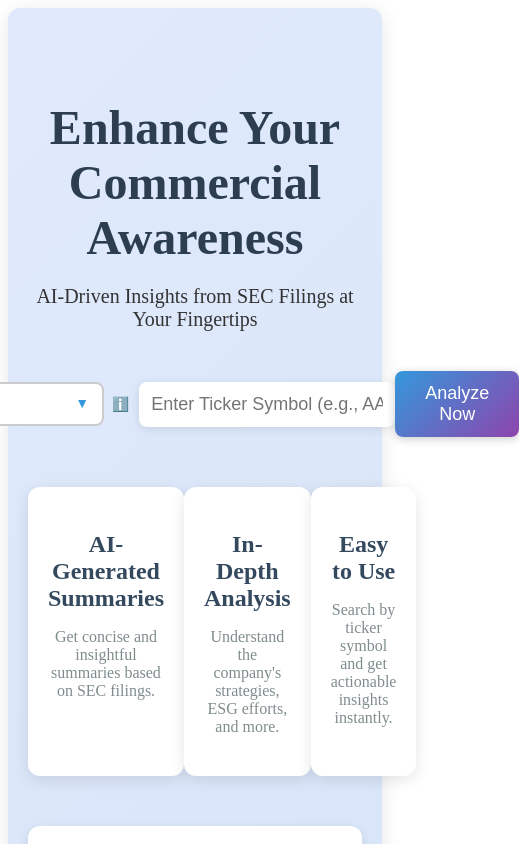
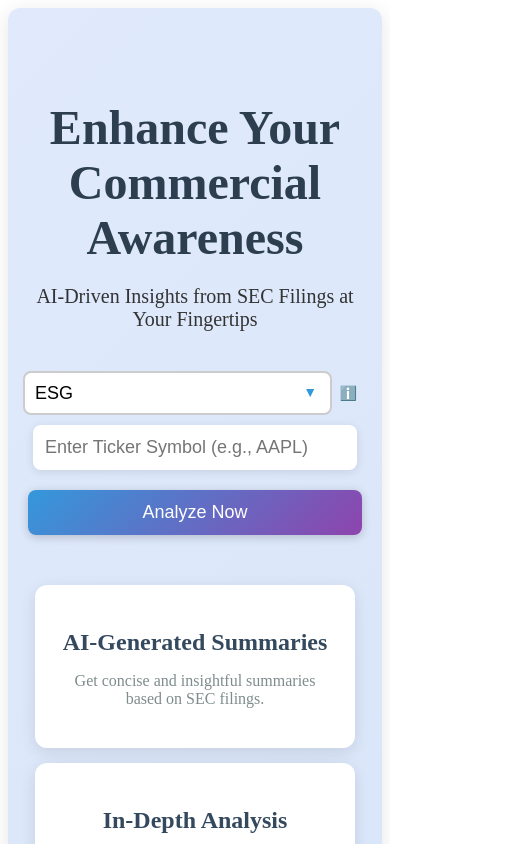
Before and after one commit to jeromejjb/SEC-insights, a Vue app: page / in a window 390 px wide. Shown: the top 844 px of the page, 519 px wide, since content can reach past the window. Built offline with nearby package versions, Linux system fonts and the light colour scheme.

Commit message:
Enhancing mobile use]

```diff
--- a/src/components/CompanySearch.vue
+++ b/src/components/CompanySearch.vue
@@ -89,6 +89,53 @@ export default {
 
 
 <style scoped>
+/* Mobile-Friendly Adjustments */
+@media (max-width: 768px) {
+  .company-search {
+    padding: 15px;
+    font-size: 14px;
+  }
+
+  h2 {
+    font-size: 24px;
+  }
+
+  .summary-item h3 {
+    font-size: 20px;
+  }
+
+  .summary-item p {
+    font-size: 14px;
+  }
+
+  .loading-message {
+    font-size: 16px;
+  }
+}
+
+@media (max-width: 480px) {
+  .company-search {
+    padding: 10px;
+    font-size: 12px;
+  }
+
+  h2 {
+    font-size: 20px;
+  }
+
+  .summary-item h3 {
+    font-size: 18px;
+  }
+
+  .summary-item p {
+    font-size: 12px;
+  }
+
+  .loading-message {
+    font-size: 14px;
+  }
+}
+
 .company-search {
   font-family: 'Roboto', sans-serif; /* Apply the font here */
   padding: 20px;
--- a/src/components/LandingPage.vue
+++ b/src/components/LandingPage.vue
@@ -150,7 +150,95 @@ console.log('Selected Category:', newCategory);
   </script>
 
   <style scoped>
-  /* General Page Layout */
+/* Tablet Screens */
+@media (max-width: 768px) {
+  .search-section {
+    flex-direction: column; /* Stack dropdown, search bar, and button vertically */
+    align-items: stretch;
+  }
+
+  .dropdown-container {
+    margin-right: 0; /* Remove margin when stacking */
+    margin-bottom: 15px; /* Add spacing between stacked elements */
+    width: 100%; /* Full width for dropdown */
+  }
+
+  .styled-dropdown {
+    width: 100%; /* Full width dropdown */
+    padding: 10px; /* Adjust padding for mobile */
+    font-size: 16px; /* Adjust font size for readability */
+  }
+
+  .info-icon {
+    font-size: 12px; /* Adjust icon size */
+    margin-left: 5px; /* Slight margin adjustment */
+  }
+
+  .search-input {
+    width: 100%; /* Full width search bar */
+    margin-bottom: 15px; /* Add spacing below search bar */
+    font-size: 16px; /* Adjust font size for readability */
+    padding: 10px; /* Adjust padding for mobile */
+  }
+
+  .search-button {
+    width: 100%; /* Full width button */
+    padding: 12px; /* Adjust padding */
+    font-size: 18px; /* Adjust font size for readability */
+    margin-top: 10px; /* Add margin to create space between elements */
+  }
+}
+
+/* Smaller Mobile Screens */
+@media (max-width: 480px) {
+  .search-section {
+    flex-direction: column; /* Stack elements vertically */
+    align-items: stretch;
+  }
+
+  .dropdown-container {
+    margin-right: 0;
+    margin-bottom: 10px; /* Smaller margin for more compact design */
+    width: 100%; /* Full width for dropdown */
+  }
+
+  .styled-dropdown {
+    font-size: 22px; /* Further increase font size */
+    padding: 14px 18px; /* Further increase padding */
+  }
+
+  .info-icon {
+    font-size: 10px; /* Smaller icon size */
+    margin-left: 5px;
+  }
+
+  .search-input {
+    width: 100%; /* Full width search bar */
+    margin-bottom: 10px; /* Smaller margin for compact layout */
+    font-size: 14px; /* Adjust font size */
+    padding: 8px; /* Adjust padding for smaller screens */
+  }
+
+  .search-button {
+    width: 100%;
+    padding: 10px; /* Adjust padding */
+    font-size: 16px; /* Adjust font size */
+  }
+  .features {
+    flex-direction: column;
+    align-items: center;
+  }
+
+  .feature-item {
+    width: 100%; /* Full width for small screens */
+    margin-bottom: 15px; /* Adjust spacing between items */
+  }
+
+  .feature-item:last-child {
+    margin-bottom: 0; /* Remove margin from the last item */
+  }
+}
+
   .landing-page {
     text-align: center;
     padding: 60px 20px;
```
